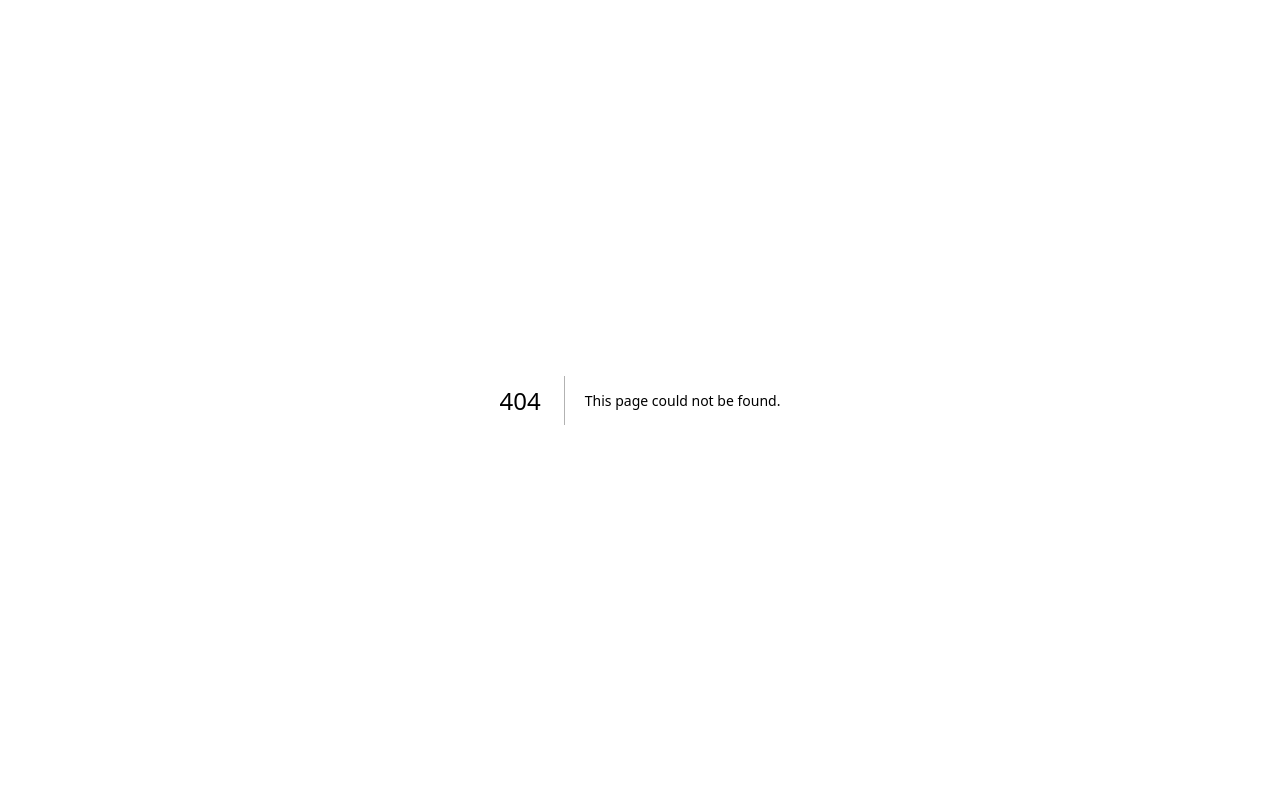
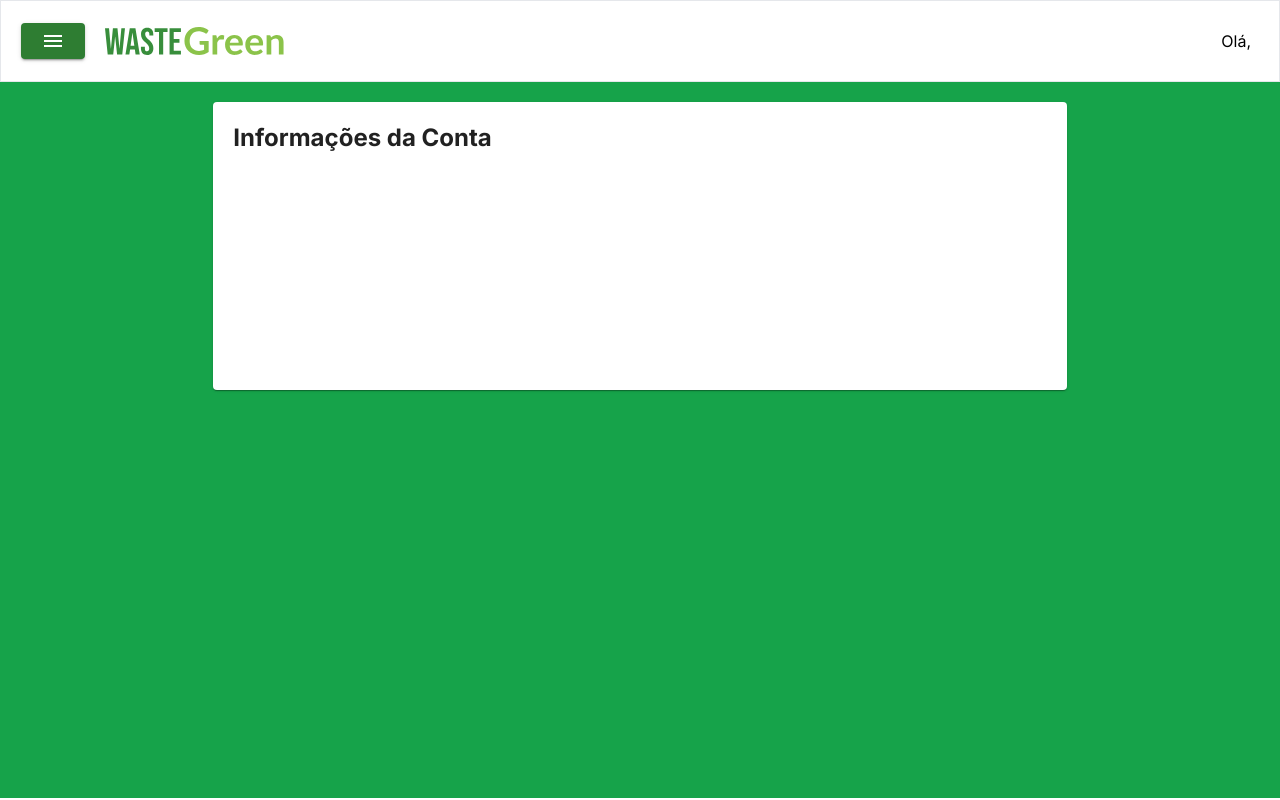
Before and after one commit to IgorRS-2302/WasteGreen, a Next.js app: page /account in a window 1280 px wide. Before the commit this address had no page. Built offline with nearby package versions, Linux system fonts and the light colour scheme; a web font is replaced by a local one.

Commit message:
:recycle: refactored

```diff
--- /dev/null
+++ b/src/app/account/page.tsx
@@ -0,0 +1,21 @@
+import { Card } from "@mui/material";
+import { HeaderHome } from "../components/header";
+
+export default function AccountPage() {
+  return (
+    <main className="flex flex-col w-full bg-green-600">
+      <HeaderHome isLoggedin={true} />
+      <div className="w-10/12 lg:w-8/12 md:flex  justify-between mx-auto h-[calc(100vh-5.25em)] py-5">
+        <div className="w-full">
+            <Card className="w-full h-72">
+            <div className="p-5">
+                <h2 className="text-2xl font-bold">Informações da Conta</h2>
+                <div>
+                </div>
+            </div>
+            </Card>
+        </div>
+      </div>
+    </main>
+  );
+}
--- a/src/app/components/header.tsx
+++ b/src/app/components/header.tsx
@@ -19,6 +19,7 @@ function HeaderHome({ isLoggedin }: Props) {
     <div className=" bg-white w-full border flex z-10">
       <div className="flex items-center w-full h-[5em] px-5">
         {isLoggedin ? (
+          <div className="flex items-center justify-between w-full gap-5">
             <div className="flex items-center gap-5">
               <Sidebar />
               <div className="h-7">
@@ -27,10 +28,25 @@ function HeaderHome({ isLoggedin }: Props) {
                 </Link>
               </div>
             </div>
+            <div className="flex gap-2">
+              <p>
+                Olá,
+              </p>
+                <span className="font-semibold">{localStorage.getItem("name")}</span>
+            </div>
+          </div>
         ) : (
-          <div>
+          <div className="flex w-full justify-between items-center">
             <Link href={"/"}>
               <Logo />
+            </Link>
+            <Link href={"/sign"}>
+              <Button
+                variant="contained"
+                className="bg-green-500 hover:bg-green-800"
+              >
+                Entrar
+              </Button>
             </Link>
           </div>
         )}
--- a/src/app/components/sidebar.tsx
+++ b/src/app/components/sidebar.tsx
@@ -5,6 +5,7 @@ import Menu from "@mui/icons-material/Menu";
 import { Button, Drawer } from "@mui/material";
 import { useState } from "react";
 import Logo from "./logo";
+import Link from "next/link";
 
 export default function Sidebar() {
   const [toogleSidebar, setToogleSidebar] = useState<boolean>(false);
@@ -32,6 +33,7 @@ export default function Sidebar() {
           <div className="w-full h-[calc(100vh-6.25em)] grid pb-5 px-5 mt-5">
             <ul className="w-full h-fit grid grid-cols-1 gap-3">
               <li>
+                <Link href="/dashboard">
                   <Button
                     variant="contained"
                     size="large"
@@ -39,8 +41,10 @@ export default function Sidebar() {
                   >
                     Dashboard
                   </Button>
+                </Link>
               </li>
               <li>
+                <Link href="/plans">
                   <Button
                     variant="contained"
                     size="large"
@@ -48,8 +52,10 @@ export default function Sidebar() {
                   >
                     Planos
                   </Button>
+                </Link>
               </li>
               <li>
+                <Link href="/account">
                   <Button
                     variant="contained"
                     size="large"
@@ -57,8 +63,10 @@ export default function Sidebar() {
                   >
                     Minha conta
                   </Button>
+                </Link>
               </li>
               <li>
+                <Link href="/emergencial">
                   <Button
                     variant="contained"
                     size="large"
@@ -66,17 +74,24 @@ export default function Sidebar() {
                   >
                     Solicitar
                   </Button>
+                </Link>
               </li>
             </ul>
             <div className="w-full self-end">
+              <Link href={'/sign'}>
                 <Button
                   variant="outlined"
                   size="large"
                   color="error"
                   className="w-full h-fit"
+                  onClick={()=>{
+                    localStorage.removeItem('user_id');
+                    localStorage.removeItem('name');
+                  }}
                 >
                   Sair
                 </Button>
+              </Link>
             </div>
           </div>
         </div>
--- a/src/app/services/sign.tsx
+++ b/src/app/services/sign.tsx
@@ -5,7 +5,7 @@ interface ILogin{
     password:string
 }
 
-const url = "http://localhost:3000/"
+const url = "http://localhost:3001/"
 
 
 export async function sign(body:ILogin){
--- a/src/app/sign/page.tsx
+++ b/src/app/sign/page.tsx
@@ -89,7 +89,7 @@ export default function Sign() {
   };
 
   function register() {
-    axios.post(`http://localhost:3000/register`, {
+    axios.post(`http://localhost:3001/register`, {
       name: userName,
       email: userEmail,
       password: userPassword,
@@ -109,7 +109,11 @@ export default function Sign() {
         password: loginPassword,
       });
     }
-    console.log(userData);
+    if (userData) {
+      localStorage.setItem("user_id", userData.user.id);
+      localStorage.setItem("name", userData.profile.name);
+    }
+    console.log(userData.profile);
   }
 
   return (
@@ -155,6 +159,7 @@ export default function Sign() {
                     <Checkbox color="success" />
                     <span>Lembrar senha</span>
                   </fieldset>
+                  <Link href={'/dashboard'}>
                     <Button
                       variant="contained"
                       color="success"
@@ -164,6 +169,7 @@ export default function Sign() {
                     >
                       <span className="text-white font-bold">Entrar</span>
                     </Button>
+                  </Link>
                 </div>
               </div>
             ) : (
```
Lines whose indentation alone changed are shown as unchanged.
